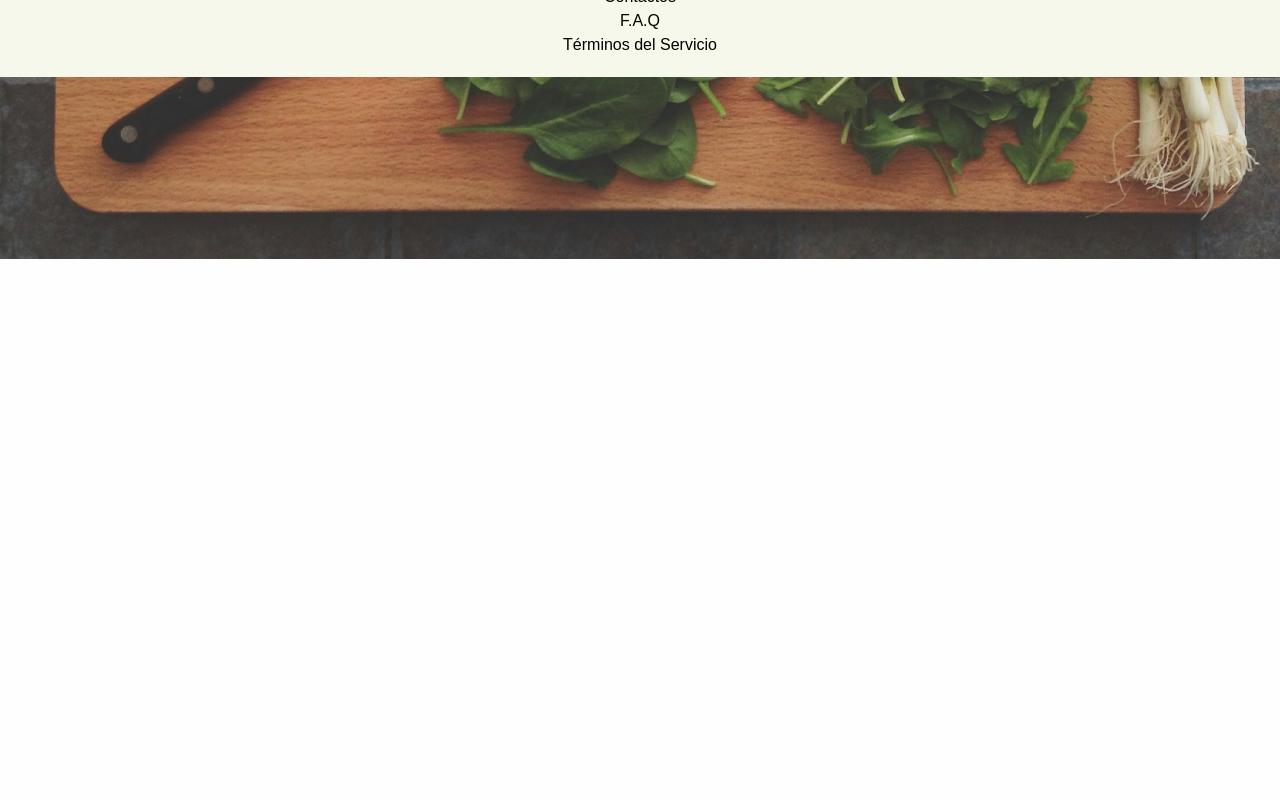
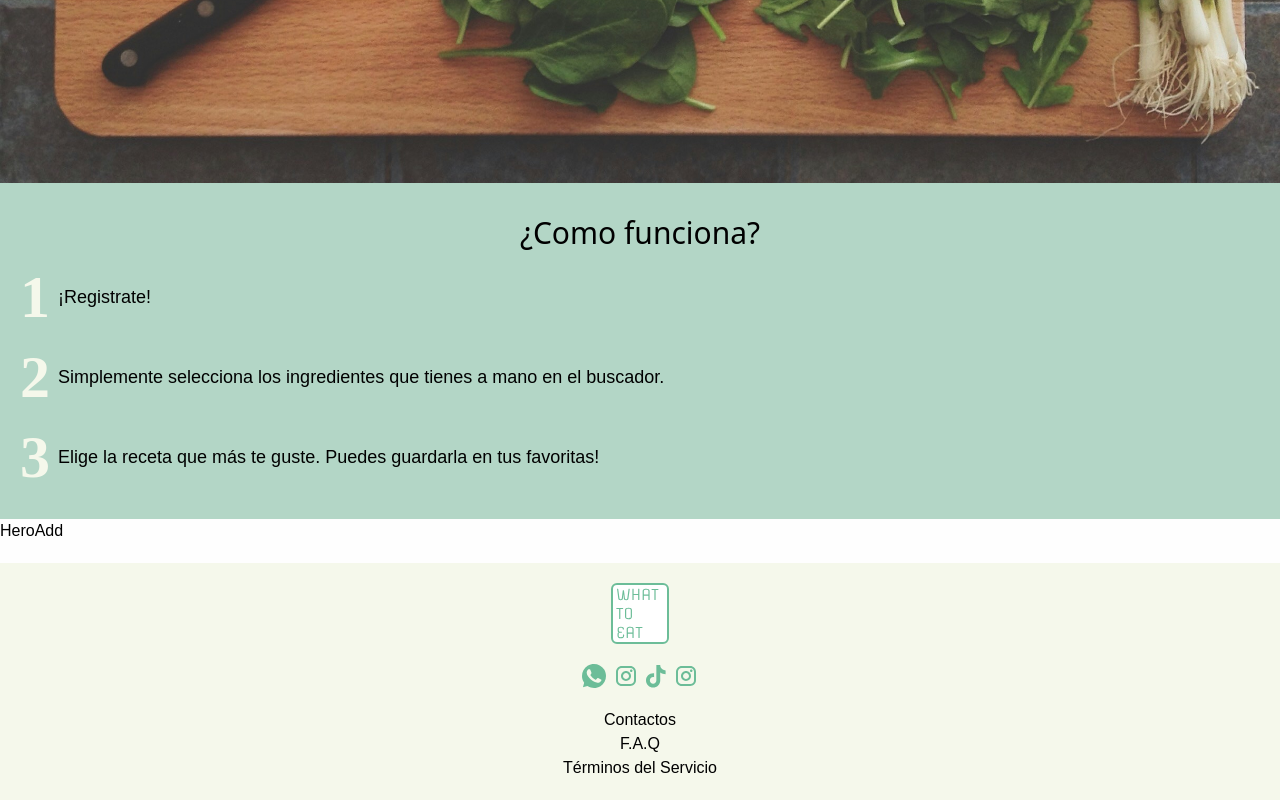
Before and after one commit to ImLauraGS/what-to-eat-frontend, a React (Vite) app: page / in a window 1280 px wide. Shown: the part 819-1619 px from the top of the page. Before the commit the page ends 1078 px from the top, so only its background shows below. Built offline with nearby package versions, Linux system fonts and the light colour scheme.

Commit message:
added second hero component

```diff
--- a/package.json
+++ b/package.json
@@ -12,6 +12,9 @@
   "dependencies": {
     "@emotion/react": "^11.11.4",
     "@emotion/styled": "^11.11.5",
+    "@fontsource-variable/montserrat": "^5.0.19",
+    "@fontsource/odor-mean-chey": "^5.0.13",
+    "@fontsource/offside": "^5.0.20",
     "@mui/material": "^5.16.0",
     "axios": "^1.7.2",
     "react": "^18.3.1",
--- /dev/null
+++ b/src/components/HeroAdd.jsx
@@ -0,0 +1,7 @@
+import React from 'react'
+
+export default function HeroAdd() {
+  return (
+    <div>HeroAdd</div>
+  )
+}
--- /dev/null
+++ b/src/components/InstructionsHero.jsx
@@ -0,0 +1,14 @@
+import React from 'react'
+
+export default function InstructionsHero() {
+  return (
+    <section className=' bg-bg-dark-green px-5 py-8'>
+        <h2 className='text-3xl text-center font-offsite'>¿Como funciona?</h2>
+        <ul className='flex flex-col gap-5 mt-4'>
+            <li className='flex items-center gap-2 text-lg'><span className='font-odor text-6xl font-extrabold text-background-green'>1</span> ¡Registrate!</li>
+            <li className='flex items-center gap-2 text-lg'><span className='font-odor text-6xl font-extrabold text-background-green'>2</span> Simplemente selecciona los ingredientes que tienes a mano en el buscador.</li>
+            <li className='flex items-center gap-2 text-lg'><span className='font-odor text-6xl font-extrabold text-background-green'>3</span> Elige la receta que más te guste. Puedes guardarla en tus favoritas! </li>
+        </ul>
+    </section>
+  )
+}
--- a/src/components/MainHero.jsx
+++ b/src/components/MainHero.jsx
@@ -33,7 +33,7 @@ export default function MainHero() {
 
             </div>
 
-            <div className='absolute top-24 -z-10'>
+            <div className='sticky -mt-40 -z-10'>
                 <img src="./heroimg.jpeg" alt="hortalizas en tabla de cortar" />
             </div>
 
--- a/src/index.css
+++ b/src/index.css
@@ -1,7 +1,9 @@
 @tailwind base;
 @tailwind components;
 @tailwind utilities;
-@import url('https://fonts.googleapis.com/css2?family=Montserrat:ital,wght@0,100..900;1,100..900&display=swap');
+@import '@fontsource-variable/montserrat';
+@import '@fontsource/odor-mean-chey';
+@import '@fontsource/offside';
 
 * {
   font-family: "Montserrat", sans-serif;
--- a/src/pages/Home.jsx
+++ b/src/pages/Home.jsx
@@ -1,10 +1,20 @@
 import React from 'react'
 import MainHero from '../components/MainHero'
+import InstructionsHero from '../components/InstructionsHero'
+import { useUser } from '../context/userContext';
+import HeroAdd from '../components/HeroAdd';
+
 
 export default function Home() {
+  const { user } = useUser();
+
   return (
     <div>
       <MainHero/>
+      {!user && (
+      <InstructionsHero/>
+      )}
+      <HeroAdd/>
     </div>
   )
 }
--- a/tailwind.config.js
+++ b/tailwind.config.js
@@ -2,13 +2,21 @@
 module.exports = {
   content: ["./index.html", "./src/**/*.{vue,js,ts,jsx,tsx}"],
   theme: {
-    extend: {},
-    colors: {
-      "primary-color": "#6CBD98",
-      "secondary-color": '#DCEAB2',
-      "green-btn": "#C7D66D",
-      "background-green":"#F5F8EB",
-      "bg-dark-green":"#B3D6C6"
+    extend: {
+      fontFamily: {
+        'odor': ['Odor Mean Chey', 'serif'],
+        'offsite': ['Offside', 'system-ui'],
+      },
+      colors: {
+        "primary-color": "#6CBD98",
+        "secondary-color": '#DCEAB2',
+        "green-btn": "#C7D66D",
+        "background-green":"#F5F8EB",
+        "bg-dark-green":"#B3D6C6",
+      },
+      backgroundImage: {
+        'hero-img': "url('/heroimg.jpeg')",
+      },
     },
   },
   plugins: [],
```
Also changed, not shown: 1 other file (tests, documents, lock files or other folders).
